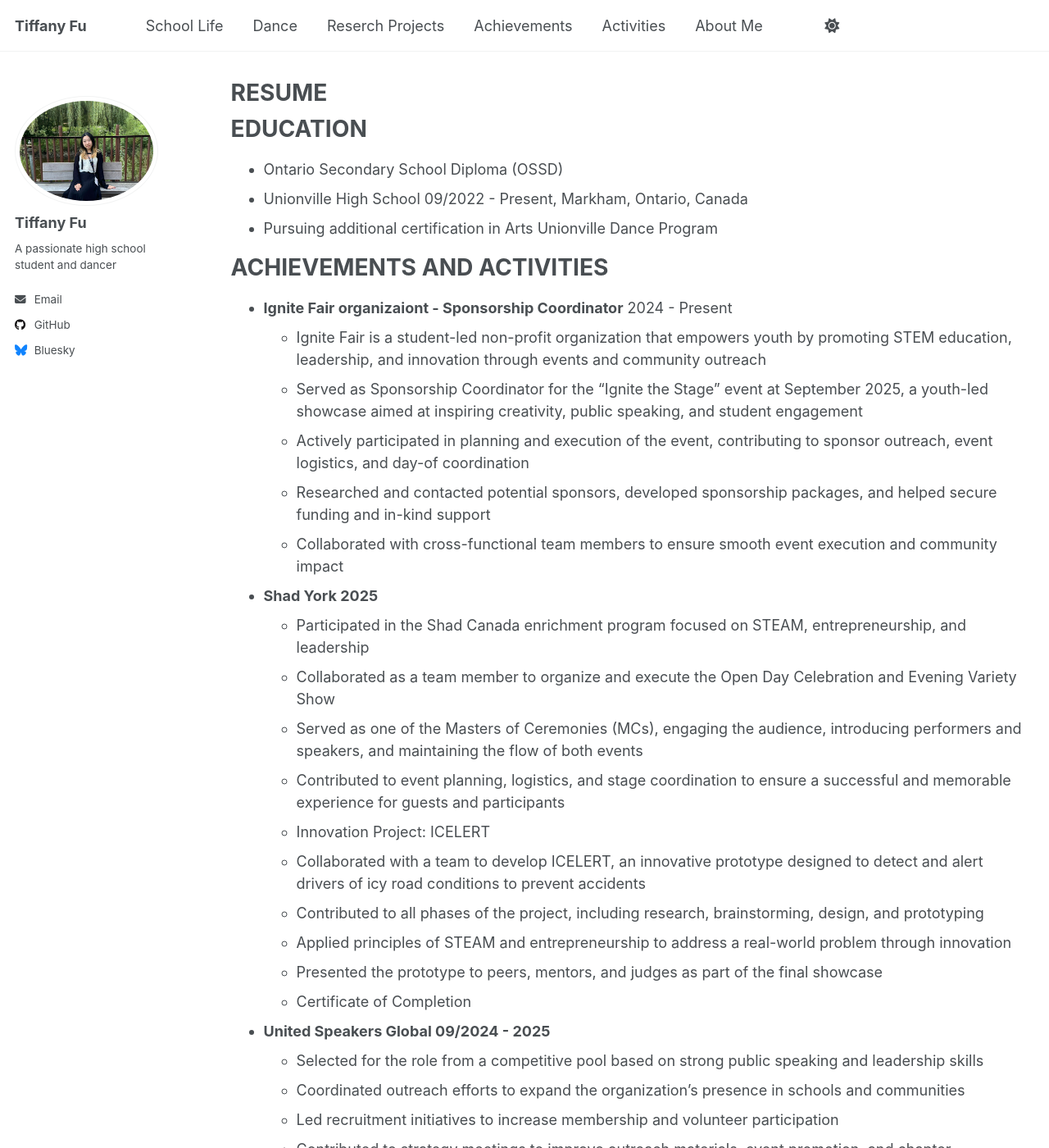
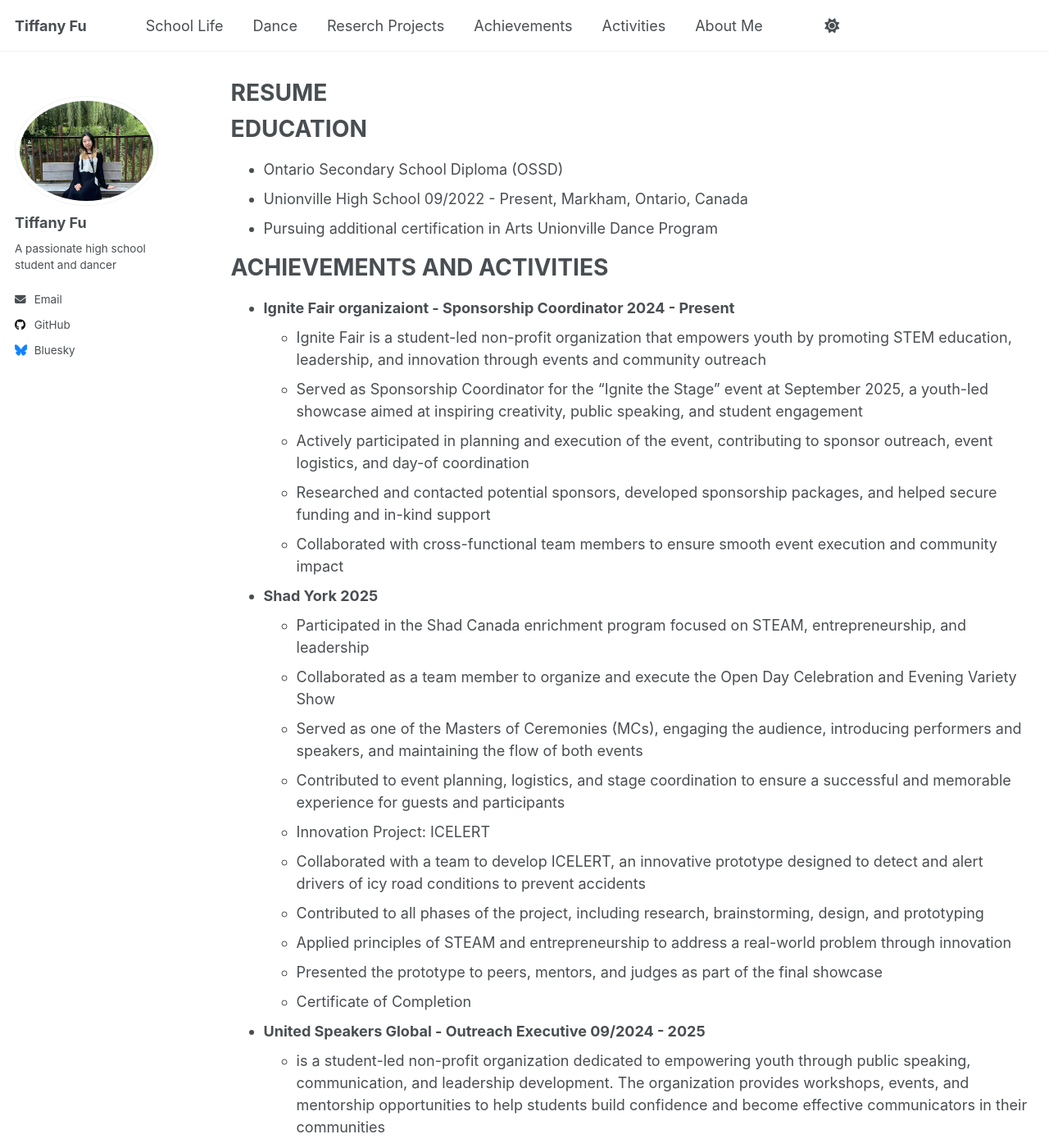
Before and after one commit to TiffanyJTFu/TiffanyFu, a Jekyll site: the page built from _pages/cv.md, in a window 1280 px wide and 1400 px high. Shown: the whole window at 82% size. Built offline with Jekyll 4.4.1, drawn with Linux system fonts in a browser that asks for light colours; a script that is not in the unit is left out.

Commit message:
Update cv.md

```diff
--- a/_pages/cv.md
+++ b/_pages/cv.md
@@ -17,7 +17,7 @@ EDUCATION
 
 ACHIEVEMENTS AND ACTIVITIES
 ======
-* **Ignite Fair organizaiont - Sponsorship Coordinator** 2024 - Present
+* **Ignite Fair organizaiont - Sponsorship Coordinator 2024 - Present**
   * Ignite Fair is a student-led non-profit organization that empowers youth by promoting STEM education, leadership, and innovation through events and community outreach
   * Served as Sponsorship Coordinator for the "Ignite the Stage" event at September 2025, a youth-led showcase aimed at inspiring creativity, public speaking, and student engagement
   * Actively participated in planning and execution of the event, contributing to sponsor outreach, event logistics, and day-of coordination
@@ -34,7 +34,8 @@ ACHIEVEMENTS AND ACTIVITIES
   * Applied principles of STEAM and entrepreneurship to address a real-world problem through innovation
   * Presented the prototype to peers, mentors, and judges as part of the final showcase
   * Certificate of Completion
-* **United Speakers Global 09/2024 - 2025**
+* **United Speakers Global - Outreach Executive 09/2024 - 2025**
+   * is a student-led non-profit organization dedicated to empowering youth through public speaking, communication, and leadership development. The organization provides workshops, events, and mentorship opportunities to help students build confidence and become effective communicators in their communities
    * Selected for the role from a competitive pool based on strong public speaking and leadership skills
    * Coordinated outreach efforts to expand the organization’s presence in schools and communities
    * Led recruitment initiatives to increase membership and volunteer participation
```
